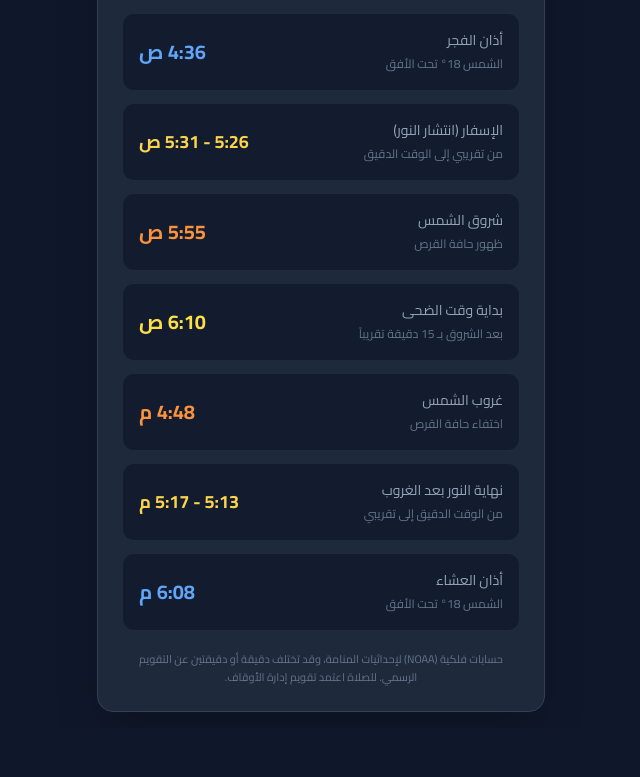
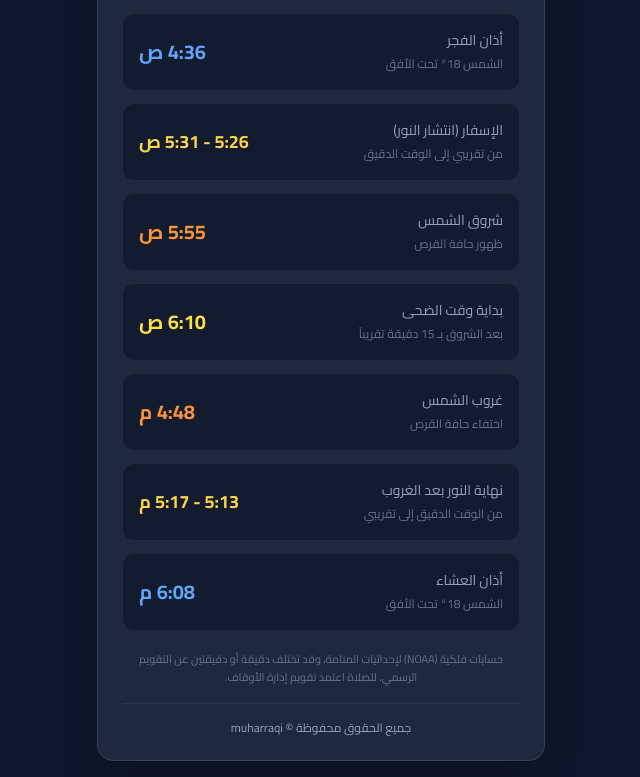
Before and after one commit to muharraqi55/sun, a plain HTML site: page index.html in a window 1280 px wide. Shown: the part 513-1290 px from the top of the page, without its empty margins (319-959 px from the left). Before the commit the page ends 1241 px from the top, so only its background shows below. Drawn offline with nearby package versions, Linux system fonts and the light colour scheme.

Commit message:
Update index.html

```diff
--- a/index.html
+++ b/index.html
@@ -133,6 +133,10 @@
             حسابات فلكية (NOAA) لإحداثيات المنامة، وقد تختلف دقيقة أو دقيقتين عن التقويم الرسمي.
             للصلاة اعتمد تقويم إدارة الأوقاف.
         </p>
+
+        <div class="mt-4 pt-4 border-t border-slate-700/60 text-center text-xs text-slate-400">
+            جميع الحقوق محفوظة © <span dir="ltr" class="inline-block">muharraqi</span>
+        </div>
     </div>
 </div>
 
```
